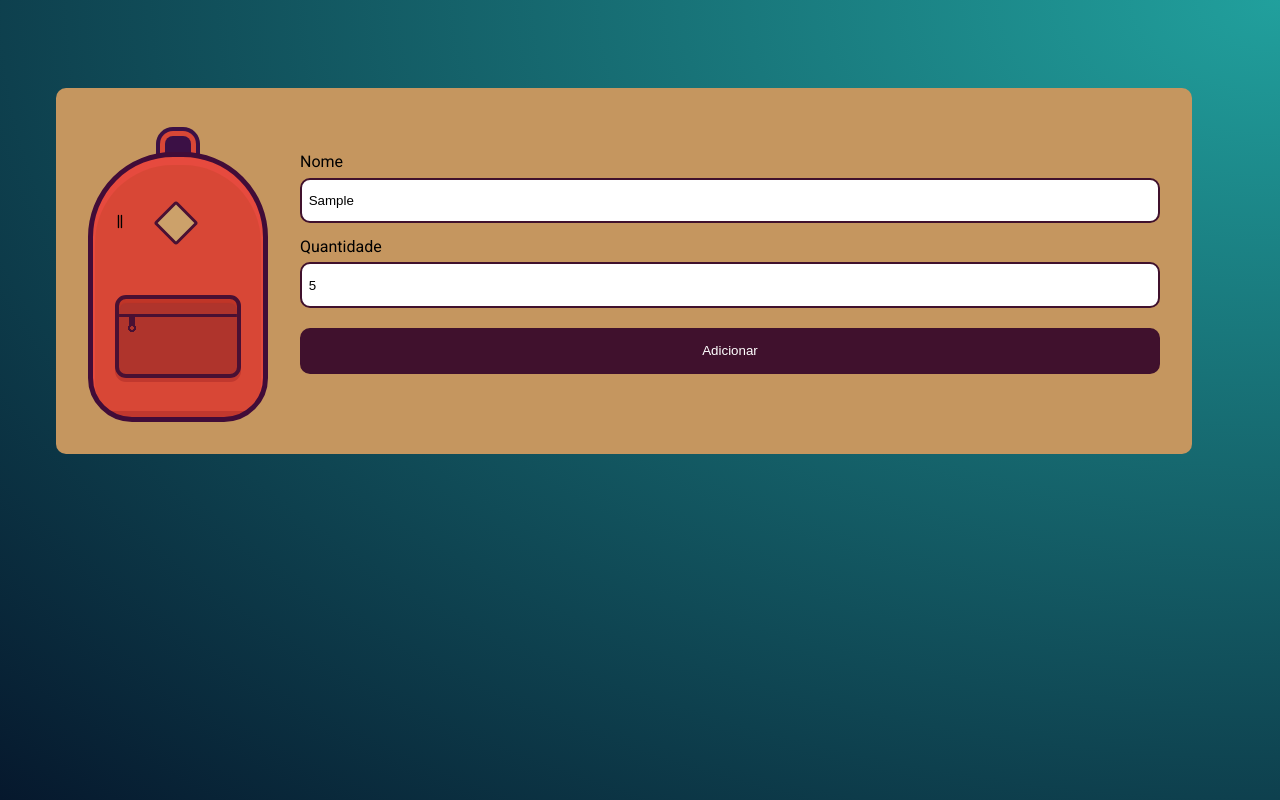
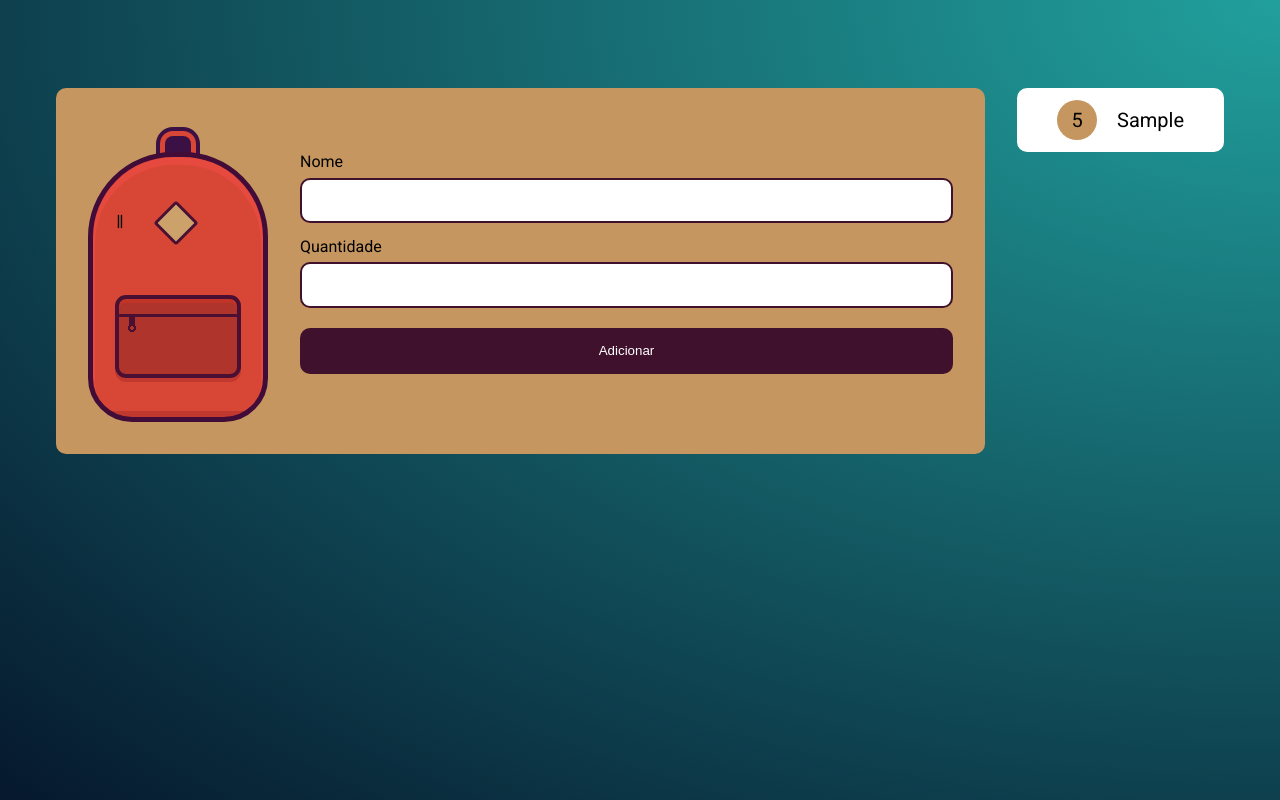
Before and after one commit to Lancelotti-beta/JavaScript-Web, a plain HTML site: page index.html in a window 1280 px wide. Both pictures are taken after typing "Sample", "5" into the empty fields and a click on the input "Adicionar". Drawn offline with Linux system fonts and the light colour scheme.

Commit message:
Colocanando iten '.html'| Iniciando localStorage
Criando uma function para criar a <li/> e <strong/>, colocar o conteudo
da <strong/> na <li/> | Começar a Usar o localStorage no projeto

```diff
--- a/js/main.js
+++ b/js/main.js
@@ -1,10 +1,38 @@
 
 
 const form = document.getElementById('novoItem')
+const lista = document.getElementById('lista')
+
+const arrayLocal = []
 
 form.addEventListener('submit', e => {
     e.preventDefault()
 
-    console.log(e.target.elements['nome'].value)
-    console.log(e.target.elements['quantidade'].value)
+    const nome = e.target.elements['nome']
+    const quantidade = e.target.elements['quantidade']
+
+    lista.appendChild(criaElementoDaLista(nome.value, quantidade.value))
+
+    nome.value = ""
+    quantidade.value = ""
 })
+
+function criaElementoDaLista(nome, quantidade) {
+    //<li class="item"><strong></strong></li>
+    const li = document.createElement('li')
+    li.classList.add('item')
+    const strong = document.createElement('strong')
+    strong.innerHTML = quantidade
+
+    li.appendChild(strong)
+    //concatenando elemento <strong/> com <li/>
+    li.innerHTML += nome
+
+    armazenaItensNoLocalStorage(nome, quantidade)
+    return li
+}
+
+function armazenaItensNoLocalStorage(nome, quantidade) {
+    arrayLocal.push(localStorage.setItem('item', nome))
+    arrayLocal.push(localStorage.setItem('quantidade', quantidade))
+}
```
Also changed, not shown: index.html (+3 -1 lines).
